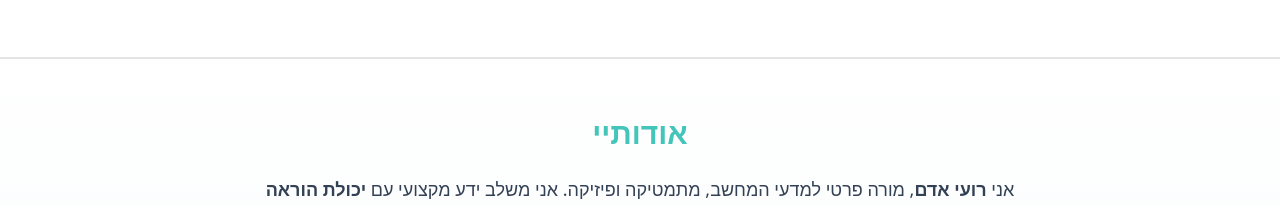
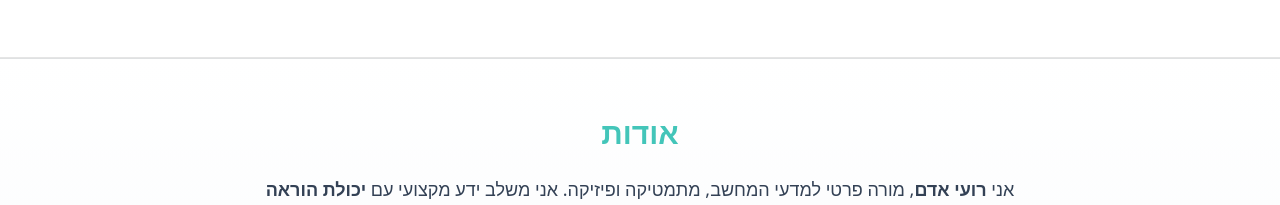
Before and after one commit to roadam11/RoieTutor, a Next.js app: page / in a window 1280 px wide. Shown: the part 1689-1894 px from the top of the page. Built offline with nearby package versions, Linux system fonts and the light colour scheme.

Commit message:
Update About.js

```diff
--- a/components/About.js
+++ b/components/About.js
@@ -2,7 +2,7 @@ export default function About() {
   return (
     <section id="about" className="bg-gradient-to-b from-white to-slate-50 dark:from-ink dark:to-ink2 border-y border-black/10 dark:border-white/10">
       <div className="max-w-6xl mx-auto px-4 py-14 text-center">
-        <h2 className="text-3xl font-bold text-tealBrand mb-6">אודותיי</h2>
+        <h2 className="text-3xl font-bold text-tealBrand mb-6">אודות</h2>
         <p className="text-lg leading-relaxed text-slate-700 dark:text-slate-300 max-w-3xl mx-auto">
           אני <span className="font-semibold">רועי אדם</span>, מורה פרטי למדעי המחשב, מתמטיקה ופיזיקה. אני משלב ידע מקצועי עם
           <span className="font-semibold"> יכולת הוראה ממוקדת</span> – להפוך נושאים מורכבים לנגישים וברורים, בקצב שמתאים בדיוק לתלמיד/ה.
```
